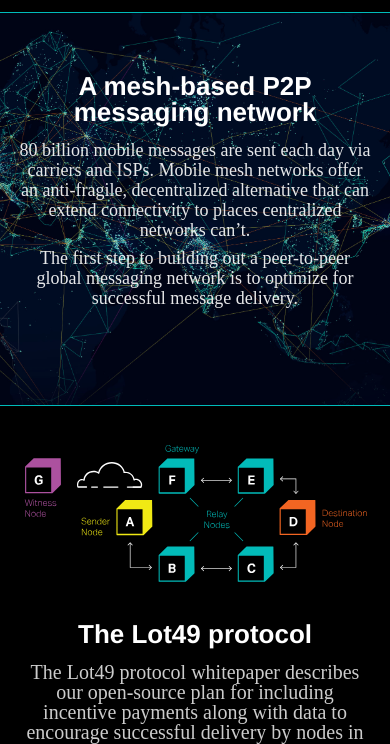
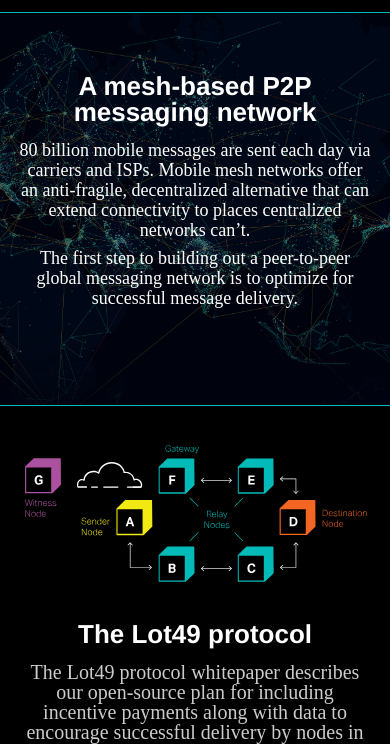
Before and after one commit to jarvisjohnson/gatsby-starter, a Gatsby site: page / in a window 390 px wide. Shown: the part 66-810 px from the top of the page. Built offline with nearby package versions, Linux system fonts and the light colour scheme; Gatsby itself is replaced by a stand-in of ours; a web font is replaced by a local one.

Commit message:
More fixes

```diff
--- a/src/scss/components/_homeheader.scss
+++ b/src/scss/components/_homeheader.scss
@@ -20,7 +20,7 @@
     z-index:2;
     @media (max-width: 768px) {
       background-size:cover;
-      opacity: 0.8;;
+      opacity: 0.5;;
     }
 
   }
@@ -56,7 +56,7 @@
       font-weight: 100;
       margin-right:auto;
       margin-left:auto;
-      opacity:0.9;
+      opacity:1;
     }
   }
 }
```
